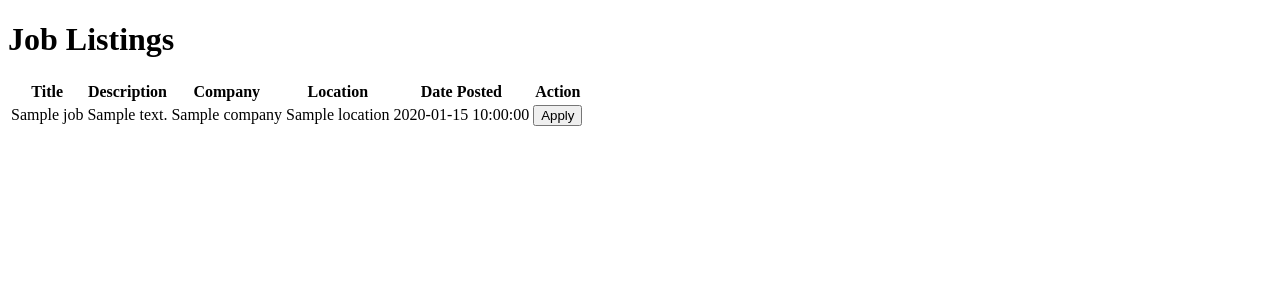
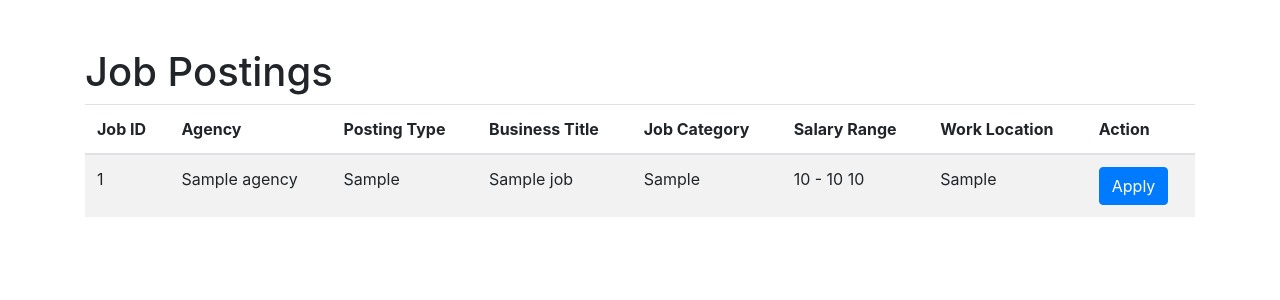
Before and after one commit to maishathasin/Databases-cs338, a Flask app: template templates/index.html in a window 1280 px wide. Shown: the top 300 px of the page. Run offline with Flask 3, Linux system fonts and the light colour scheme; the template is opened without the code that fills it: most values are stand-ins (such as "Sample title", 1, 10 or a date in 2020); some libraries are stand-ins or nearby versions.

Commit message:
add final test-sample

```diff
--- a/app.py
+++ b/app.py
@@ -32,7 +32,7 @@ def apply_to_job():
     conn = get_db_connection()
     cursor = conn.cursor()
 
-    query = "INSERT INTO Applications (user_id, job_id, application_date) VALUES (?, ?, ?)"
+    query = "INSERT INTO Applications (applicant_id, job_posting_id, application_date, status) VALUES (?, ?, ?, 'Applied')"
     cursor.execute(query, (user_id, job_id, datetime.now()))
 
     conn.commit()
@@ -46,7 +46,7 @@ def get_user_applications(user_id):
     conn = get_db_connection()
     cursor = conn.cursor()
 
-    query = "SELECT * FROM Applications WHERE user_id = ?"
+    query = "SELECT * FROM Applications WHERE applicant_id = ?"
     cursor.execute(query, (user_id,))
 
     applications = cursor.fetchall()
--- a/applicants.py
+++ b/applicants.py
@@ -33,10 +33,6 @@ def save_to_csv(data, filename):
         writer.writeheader()
         writer.writerows(data)
 
-# Generate data for 50 applicants
 applicant_data = generate_applicant_data(50)
 
-# Save the data to a CSV file
 save_to_csv(applicant_data, 'applicants.csv')
-
-print("CSV file 'applicants.csv' has been created successfully!")
--- a/init_db.py
+++ b/init_db.py
@@ -23,9 +23,9 @@ def initialise():
     cover_letter TEXT,
     is_student BOOLEAN,
     university TEXT,
-    availability TEXT,
+    availability BOOLEAN,
     employment_type TEXT,
-    phone TEXT,
+    phone INTEGER,
     FOREIGN KEY (user_id) REFERENCES Users(user_id)
 );
 
@@ -91,7 +91,7 @@ CREATE TABLE IF NOT EXISTS JobPostings (
 );
     ''')
 
-    # Create trigger to prevent duplicate applications
+    #trigger
     cursor.execute('''
     CREATE TRIGGER IF NOT EXISTS prevent_duplicate_applications
     BEFORE INSERT ON Applications
--- a/pop_data.py
+++ b/pop_data.py
@@ -8,6 +8,8 @@ def import_csv_to_db(csv_file_path, db_path):
 
     with open(csv_file_path, 'r') as file:
         reader = csv.DictReader(file)
+        # take the first 100 only
+        reader = reader[100]
 
         for row in reader:
             try:
--- a/sample.txt
+++ /dev/null
@@ -1,5 +0,0 @@
-SELECT * FROM Applications LIMIT 10
-SELECT * FROM Employers LIMIT 10
-SELECT * FROM Applicants LIMIT 10
-SELECT * FROM Users LIMIT 10
-SELECT * FROM JobPostings LIMIT 10
--- a/templates/index.html
+++ b/templates/index.html
@@ -1,41 +1,51 @@
-<!DOCTYPE html>
+<!doctype html>
 <html lang="en">
   <head>
-    <meta charset="UTF-8">
-    <meta name="viewport" content="width=device-width, initial-scale=1.0">
+    <meta charset="utf-8">
+    <meta name="viewport" content="width=device-width, initial-scale=1, shrink-to-fit=no">
     <title>Job Portal</title>
+    <link rel="stylesheet" href="https://stackpath.bootstrapcdn.com/bootstrap/4.3.1/css/bootstrap.min.css">
   </head>
   <body>
-    <h1>Job Listings</h1>
-    <table>
+    <div class="container mt-5">
+      <h1>Job Postings</h1>
+      <table class="table table-striped">
         <thead>
           <tr>
-                <th>Title</th>
-                <th>Description</th>
-                <th>Company</th>
-                <th>Location</th>
-                <th>Date Posted</th>
+            <th>Job ID</th>
+            <th>Agency</th>
+            <th>Posting Type</th>
+            <th>Business Title</th>
+            <th>Job Category</th>
+            <th>Salary Range</th>
+            <th>Work Location</th>
             <th>Action</th>
           </tr>
         </thead>
         <tbody>
           {% for job in jobs %}
           <tr>
-                <td>{{ job.title }}</td>
-                <td>{{ job.description }}</td>
-                <td>{{ job.company }}</td>
-                <td>{{ job.location }}</td>
-                <td>{{ job.date_posted }}</td>
+            <td>{{ job.job_id }}</td>
+            <td>{{ job.agency }}</td>
+            <td>{{ job.posting_type }}</td>
+            <td>{{ job.business_title }}</td>
+            <td>{{ job.job_category }}</td>
+            <td>{{ job.salary_range_from }} - {{ job.salary_range_to }} {{ job.salary_frequency }}</td>
+            <td>{{ job.work_location }}</td>
             <td>
               <form action="{{ url_for('apply_to_job') }}" method="POST">
-                        <input type="hidden" name="user_id" value="1">
-                        <input type="hidden" name="job_id" value="{{ job.id }}">
-                        <button type="submit">Apply</button>
+                <input type="hidden" name="user_id" value="1"> <!-- Replace with actual user_id -->
+                <input type="hidden" name="job_id" value="{{ job.job_posting_id }}">
+                <button type="submit" class="btn btn-primary">Apply</button>
               </form>
             </td>
           </tr>
           {% endfor %}
         </tbody>
       </table>
+    </div>
+    <script src="https://code.jquery.com/jquery-3.3.1.slim.min.js"></script>
+    <script src="https://cdnjs.cloudflare.com/ajax/libs/popper.js/1.14.7/umd/popper.min.js"></script>
+    <script src="https://stackpath.bootstrapcdn.com/bootstrap/4.3.1/js/bootstrap.min.js"></script>
   </body>
 </html>
```
Also changed, not shown: genertae.py (added, +34 -0 lines), test-sample.sql (added, +17 -0 lines), 1 other file. Lines whose indentation alone changed are shown as unchanged.
